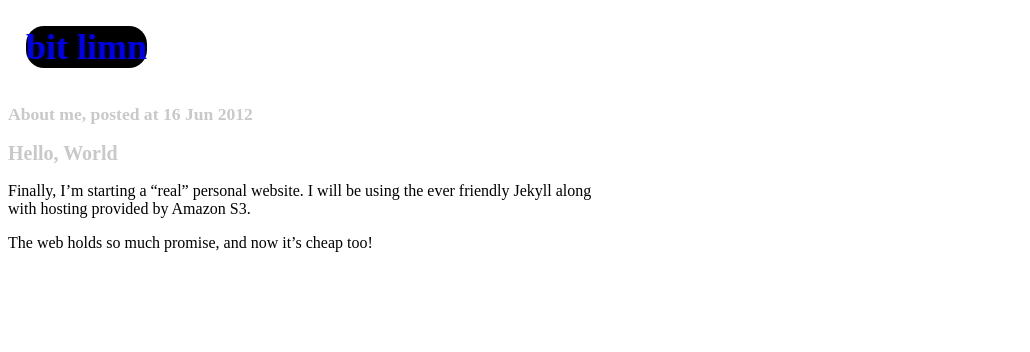
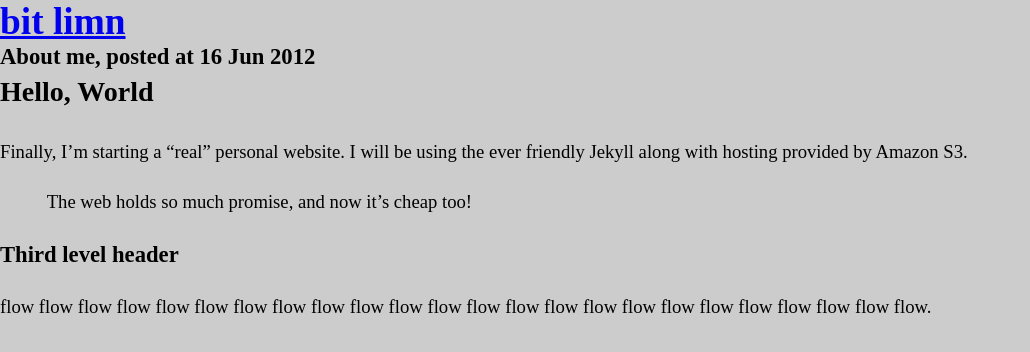
Before and after one commit to semisight/blog, a Jekyll site: the page built from _posts/2012-6-16-proverbial-hello-world.md, in a window 1280 px wide. Shown: the top 352 px of the page, without its empty margins (0-1030 px from the left). Built offline with Jekyll 4.4.1, drawn with Linux system fonts in a browser that asks for light colours.

Commit message:
Sass ain't workin like it should...

```diff
--- a/_layouts/post.html
+++ b/_layouts/post.html
@@ -1,6 +1,5 @@
 ---
 layout: default
-permalink: /blog/:title
 ---
 
 <h3>About {{ page.categories | array_to_sentence_string }}, posted at {{ page.date | date_to_string }}</h3>
--- a/_posts/2012-6-16-proverbial-hello-world.md
+++ b/_posts/2012-6-16-proverbial-hello-world.md
@@ -8,3 +9,6 @@ categories: [me]
 Finally, I'm starting a "real" personal website. I will be using the ever friendly Jekyll along with hosting provided by Amazon S3.
 
 The web holds so much promise, and now it's cheap too!
+
+###Third level header
+flow flow flow flow flow flow flow flow flow flow flow flow flow flow flow flow flow flow flow flow flow flow flow flow.
--- a/css/style.css
+++ b/css/style.css
@@ -1,36 +1,29 @@
+body, div, dl, dt, dd, ul, ol, li, h1, h2, h3, h4, h5, h6, pre, form, fieldset, p, blockquote, th, td {
+  margin: 0;
+  padding: 0; }
+
 html {
-	width: 600px;
-}
+  background-color: #ccc; }
 
-h1 {
-	font-size: 2.25em;
-	margin: 0.5em 0em 0.5em 0.5em;
-	display: inline-block;
+body {
+  font-size: 14pt; }
 
-	color: #ffffff;
-	background: #000000;
+p {
+  font-size: 1em;
+  margin: 1.5em 0;
+  text-align: justify; }
 
-	-webkit-border-radius: 0.5em;
-	-moz-border-radius: 0.5em;
-	border-radius: 0.5em;
-}
-
-h2, h3 {
-	color: #c9c9c9;
-}
+p + p {
+  text-indent: 2.5em; }
 
 h2 {
-	font-size: 1.25em;
-}
+  font-size: 21pt;
+  line-height: 1.5;
+  margin-top: 0pt;
+  margin-bottom: 3; }
 
 h3 {
-	font-size: 1.1em;
-}
-
-a {
-	text-decoration: none;
-}
-
-a:hover {
-	color: #c4e13a;
-}
+  font-size: 17pt;
+  line-height: 1.214;
+  margin-top: 0pt;
+  margin-bottom: 2.429; }
```
Also changed, not shown: other parts of _posts/2012-6-16-proverbial-hello-world.md (+1 -0 lines).
